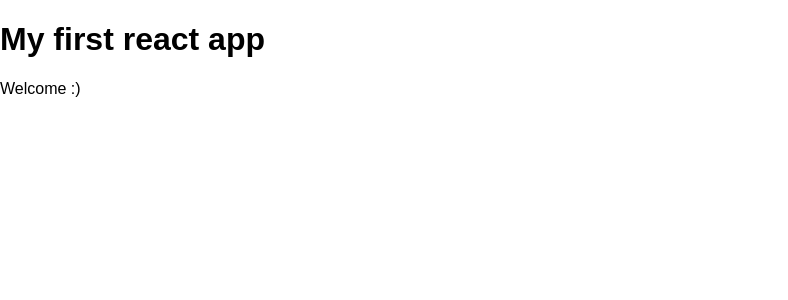
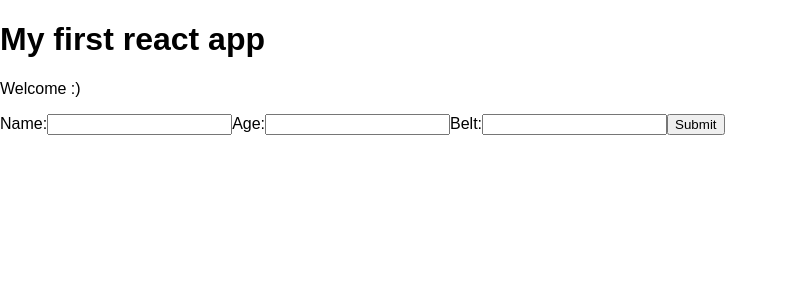
Before and after one commit to purab/react-redux-tutorials, a React (Create React App) app in the folder myapp/: page / in a window 1280 px wide. Shown: the top 300 px of the page, without its empty margins (0-788 px from the left). Built offline with nearby package versions, Linux system fonts and the light colour scheme.

Commit message:
form created for add

```diff
--- /dev/null
+++ b/myapp/src/AddNinja.js
@@ -0,0 +1,35 @@
+import React, {Component} from "react";
+
+class AddNinja extends Component {
+        state ={
+            name:null,
+            age:null,
+            belt:null
+        }
+        handleChange = (e) => {
+            this.setState({
+                [e.target.id]: e.target.value
+            })
+        }
+        handleSubmit = (e) => {
+            e.preventDefault();
+            console.log(this.state);
+        }
+        render() {
+        return (
+            <div>
+                <form onSubmit={this.handleSubmit}>
+                    <label htmlFor="name">Name:</label>
+                    <input type="text" id="name" onChange={this.handleChange} />
+                    <label htmlFor="age">Age:</label>
+                    <input type="text" id="age" onChange={this.handleChange} />
+                    <label htmlFor="belt">Belt:</label>
+                    <input type="text" id="belt" onChange={this.handleChange} />
+                    <button>Submit</button>
+                </form>
+            </div>
+        )
+    }
+}
+
+export default AddNinja;
--- a/myapp/src/App.js
+++ b/myapp/src/App.js
@@ -1,4 +1,5 @@
 import React, { Component } from 'react';
+import AddNinja from './AddNinja';
 import Ninjas from "./Ninjas";
 
 class App extends Component {
@@ -15,6 +16,7 @@
       <h1>My first react app</h1>
       <p>Welcome :)</p>
       <Ninjas ninjas={this.state.ninjas} />
+      <AddNinja />
     </div>
   );
 }
```
